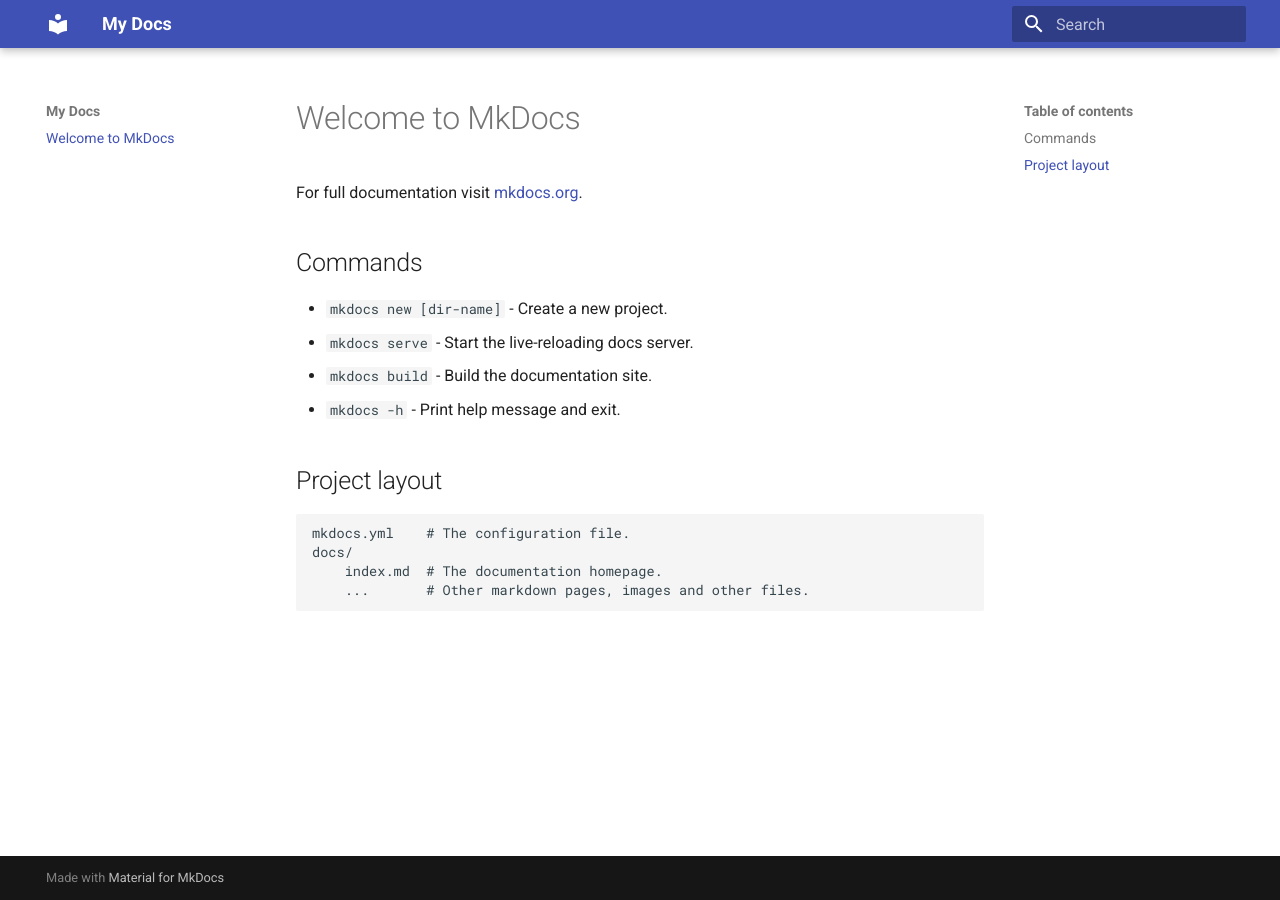
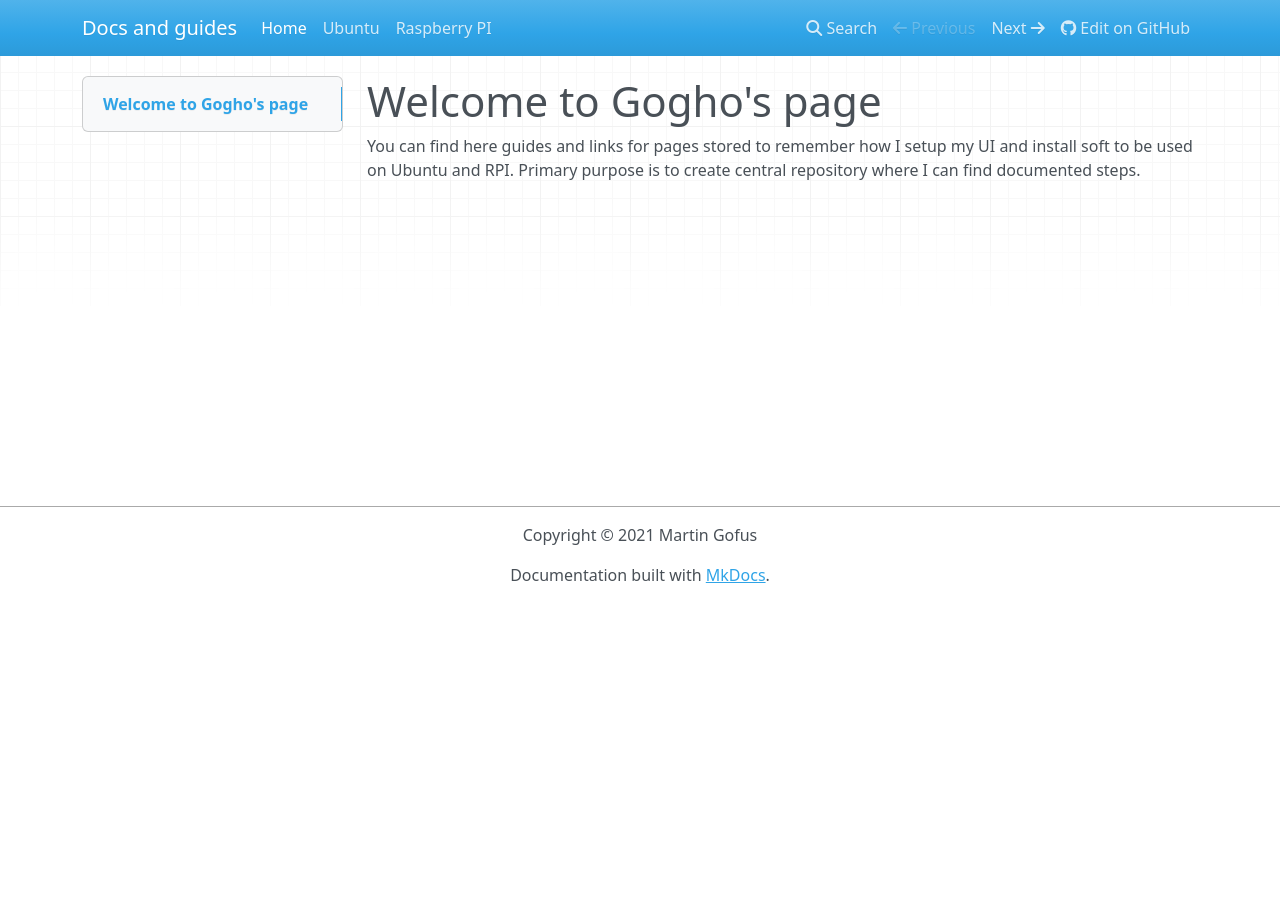
Before and after one commit to gogho/ui_uqol, an MkDocs documentation site: the page built from docs/index.md, in a window 1280 px wide. Built offline with MkDocs 1.6.1, drawn with Linux system fonts in a browser that asks for light colours; nearby versions of some CDN libraries.

```diff
--- a/docs/index.md
+++ b/docs/index.md
@@ -1,17 +1,4 @@
-# Welcome to MkDocs
+# Welcome to Gogho's page
 
-For full documentation visit [mkdocs.org](https://www.mkdocs.org).
-
-## Commands
-
-* `mkdocs new [dir-name]` - Create a new project.
-* `mkdocs serve` - Start the live-reloading docs server.
-* `mkdocs build` - Build the documentation site.
-* `mkdocs -h` - Print help message and exit.
-
-## Project layout
-
-    mkdocs.yml    # The configuration file.
-    docs/
-        index.md  # The documentation homepage.
-        ...       # Other markdown pages, images and other files.
+You can find here guides and links for pages stored to remember how I setup my UI and install soft to be used on Ubuntu and RPI.
+Primary purpose is to create central repository where I can find documented steps.
--- /dev/null
+++ b/docs/stylesheets/extra.css
@@ -0,0 +1,3 @@
+.md-grid {
+    max-width: initial;
+  }
--- a/mkdocs.yml
+++ b/mkdocs.yml
@@ -1,3 +1,93 @@
-site_name: My Docs
+site_name: Docs and guides
+
+# theme slate for dark mode
 theme:
-  name: material
+  name: mkdocs
+  palette:
+      scheme: slate
+      primary: cyan
+      accent: orange
+  logo: 'img/favicon.ico'
+  favicon: 'img/gogho.ico'
+  feature:
+    tabs: false
+      - navigation.instant
+      - navigation.sections
+      - toc.integrate
+# specify the URL to the GitHub repo for this site - included as link top right
+repo_url: https://github.com/gogho/ui_uqol
+# [update as needed] specify the text for repo link - included as link top right
+repo_name: 'GitHub'
+# specify the relative path to markdown files in GitHub repo - typically does not need to be updated
+# [update as needed] provides an edit link for each markdown page in site to make contribution to content easier
+#edit_uri: tree/master/docs/
+# specify any links you want to include at right of footer
+# [update as needed] type is a fontawesome reference
+extra:
+  social:
+    - icon: fontawesome/brands/facebook-square
+      link: https://www.facebook.com/gogho
+    - icon: fontawesome/brands/facebook-messenger
+      link: http://m.me/gogho
+    - icon: fontawesome/brands/github
+      link: https://github.com/gogho
+    - icon: fontawesome/solid/paper-plane
+      link: mailto:gogho1@gmail.com
+
+copyright: Copyright &copy; 2021 Martin Gofus
+
+extra_javascript:
+    - https://unpkg.com/mermaid/dist/mermaid.min.js
+    - https://code.jquery.com/jquery-3.3.1.slim.min.js
+
+# extra css for wide scale
+extra_css:
+  - stylesheets/extra.css
+
+nav:
+  - Home: index.md
+  - Ubuntu: ubuntu.md
+  - Raspberry PI: rpi.md
+#  - SMATS training:
+#    - HPOA: smats_training\HPOA.md
+#    - HPOM: smats_training\HPOM.md
+#    - Monitoring integrations: smats_training\Integration.md
+#    - Monitoring solutions: smats_training\Solutions.md
+#    - SMATS internal tools: smats_training\internal_tools.md
+
+
+# lists plugins used
+# search enables LUNR search on site
+# git-revision-date allows include last edit date in pages https://github.com/zhaoterryy/mkdocs-git-revision-date-plugin
+# macros enables variables support https://github.com/fralau/mkdocs_macros_plugin
+plugins:
+  - search
+#  - git-revision-date
+#  - macros
+#  - awesome-pages:
+#      collapse_single_pages: true
+#  - git-committers:
+#      enterprise_hostname: github.dxc.com
+#      repository: monitoring/OM_switch_guide
+#      branch: master
+#      token: !!python/object/apply:os.getenv ["MKDOCS_GIT_COMMITTERS_APIKEY"]
+# lists any extensions used in site
+# markdown_include.include enables embedding syntax references to support shared/leveraged content
+# base_path defines the folder location where shared/leveraged content is stored
+# toc enables the ability to link to specific markdown heading locations with pages
+# codehilite: linenums enables the line breaks and line # display in code blocks
+
+markdown_extensions:
+  - admonition
+  - pymdownx.details
+  - footnotes
+  - attr_list
+  - toc:
+      permalink: true
+  - codehilite:
+      linenums: false
+#  - lightgallery
+#  - pymdownx.mark
+#  - pymdownx.magiclink
+  - footnotes
+# defines variables that can be referenced in pages, e.g., contact.name - enabled by macros plugin
```
Also changed, not shown: docs/ubuntu.md (added, +244 -0 lines), docs/img/favicon.ico (added), docs/img/gogho.ico (added), docs/rpi.md (added).
